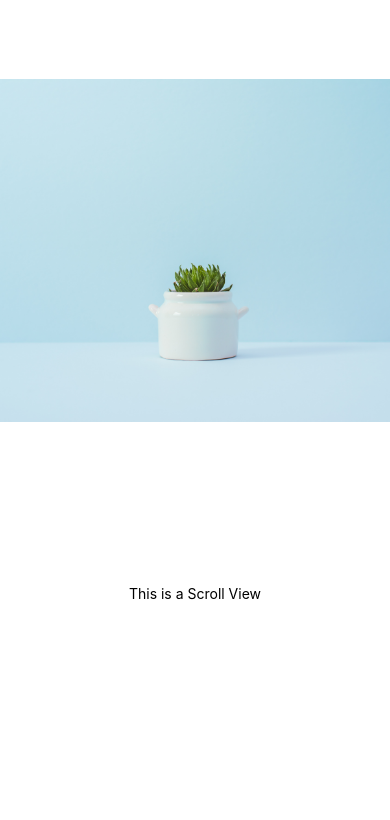
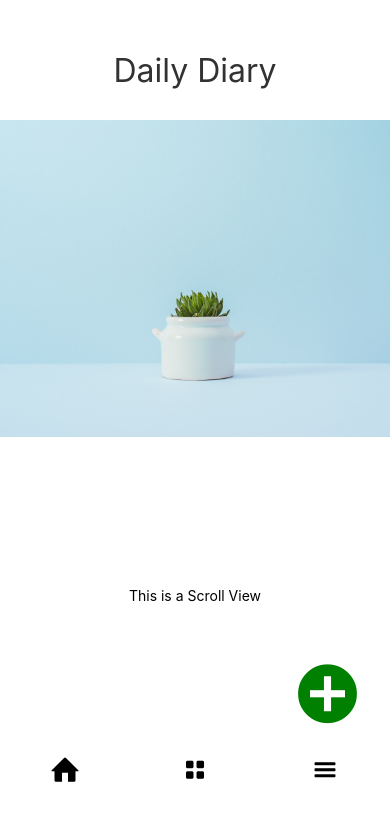
Before and after one commit to ChaeWonKong/diary-app, a React Native app in the folder diary-mobile/: screen / in a window 390 px wide. Shown: the top 820 px of the page. Built offline with nearby package versions, Linux system fonts and the light colour scheme.

Commit message:
Add createButton as a floating button

```diff
--- a/diary-mobile/App.js
+++ b/diary-mobile/App.js
@@ -1,7 +1,16 @@
 import React from "react";
-import { StyleSheet, Text, View, Image, Dimensions } from "react-native";
+import {
+  StyleSheet,
+  Text,
+  View,
+  Image,
+  Dimensions,
+  Platform,
+  TouchableOpacity
+} from "react-native";
 import Loading from "./component/Loading";
 import Home from "./component/Home";
+import { Entypo } from "@expo/vector-icons";
 
 const { width, height } = Dimensions.get("window");
 
@@ -18,11 +27,20 @@ export default class App extends React.Component {
       <View style={styles.container}>
         {isLoaded ? (
           <View style={styles.loaded}>
-            <View style={styles.header} />
+            <View style={styles.header}>
+              <Text style={styles.text}>Daily Diary</Text>
+            </View>
             <View style={styles.view}>
               <Home />
             </View>
-            <View style={styles.nav} />
+            <TouchableOpacity style={styles.createButton}>
+              <Entypo name={"circle-with-plus"} size={70} color={"green"} />
+            </TouchableOpacity>
+            <View style={styles.nav}>
+              <Entypo name={"home"} size={30} />
+              <Entypo name={"grid"} size={30} />
+              <Entypo name={"menu"} size={30} />
+            </View>
           </View>
         ) : (
           <Loading />
@@ -45,12 +63,40 @@ const styles = StyleSheet.create({
     flex: 1
   },
   header: {
-    flex: 3
+    flex: 1,
+    alignItems: "center",
+    justifyContent: "flex-end",
+    paddingBottom: 30
+  },
+  text: {
+    fontSize: 32,
+    color: "rgb(50, 50, 50)"
   },
   view: {
-    flex: 26
+    flex: 7
+  },
+  createButton: {
+    position: "absolute",
+    top: (7 * height) / 9,
+    left: (6 * width) / 8,
+    ...Platform.select({
+      ios: {
+        shadowColor: "rgb(50, 50, 50)",
+        shadowOpacity: 0.1,
+        shadowRadius: 5,
+        shadowOffset: {
+          height: 5,
+          width: 0
+        }
+      },
+      android: {
+        elevation: 1
+      }
+    })
   },
   nav: {
-    flex: 3
+    flex: 1,
+    flexDirection: "row",
+    justifyContent: "space-around"
   }
 });
```
